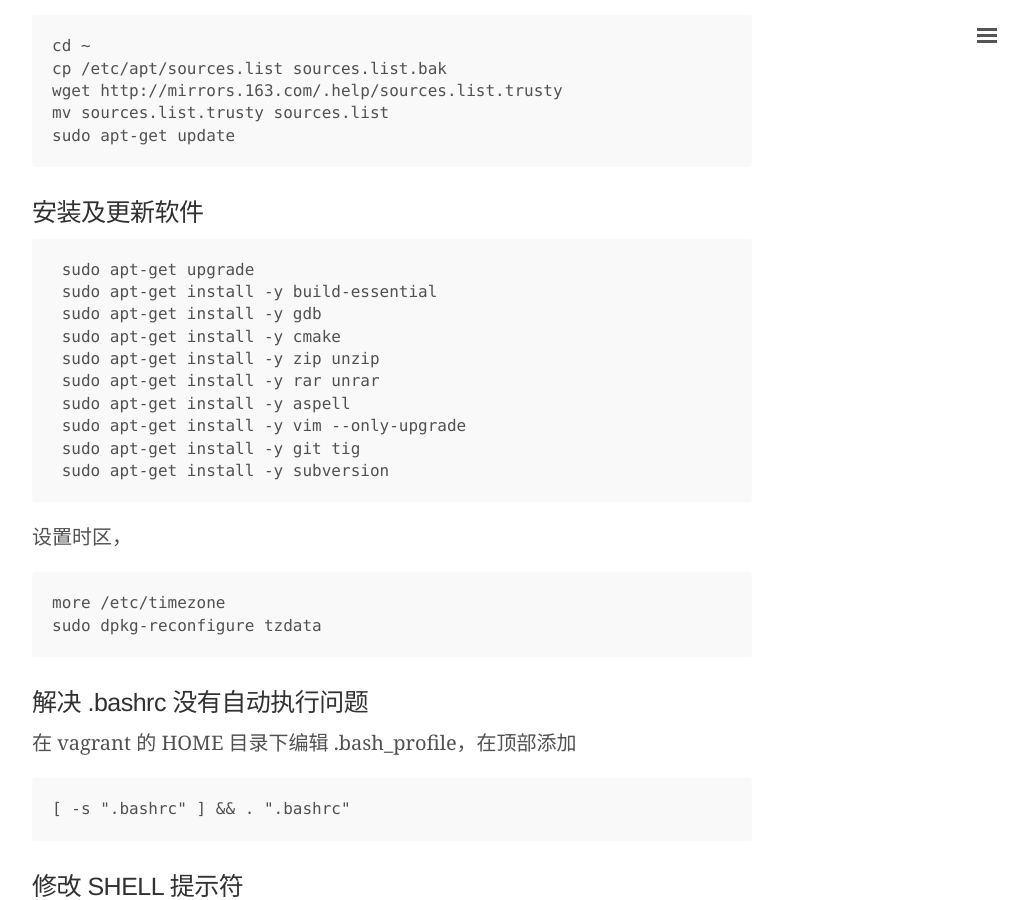
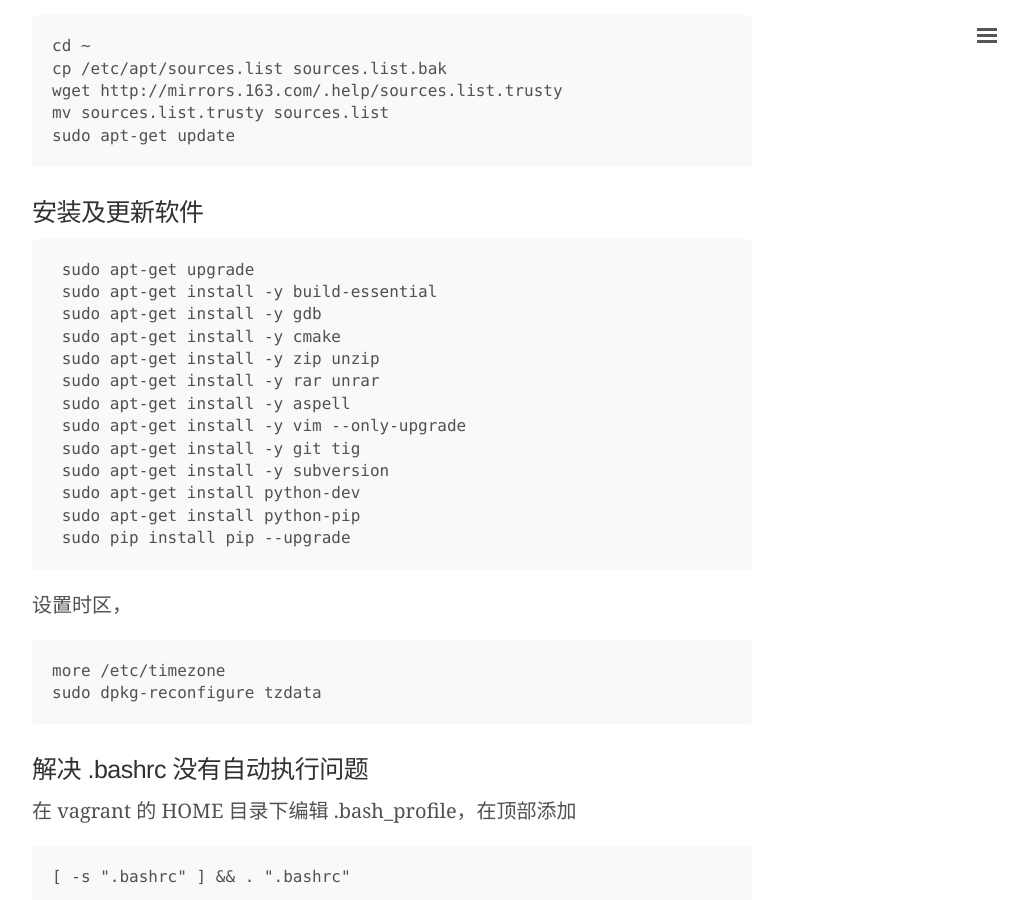
Before and after one commit to 0000-bigtree/0000-bigtree.github.io, a Jekyll site: the page built from _posts/2015-08-12-config-vagrant-on-win7.md, in a window 1280 px wide and 900 px high, scrolled down 7379 px. Shown: the whole window, without its empty margins (248-1276 px from the left). Built offline with Jekyll 4.4.1, drawn with Linux system fonts in a browser that asks for light colours.

Commit message:
添加python相关的软件安装

```diff
--- a/_posts/2015-08-12-config-vagrant-on-win7.md
+++ b/_posts/2015-08-12-config-vagrant-on-win7.md
@@ -261,6 +261,9 @@ boot.sh 内容，
      sudo apt-get install -y vim --only-upgrade
      sudo apt-get install -y git tig
      sudo apt-get install -y subversion
+     sudo apt-get install python-dev
+     sudo apt-get install python-pip
+     sudo pip install pip --upgrade
 
 设置时区，
 
```
